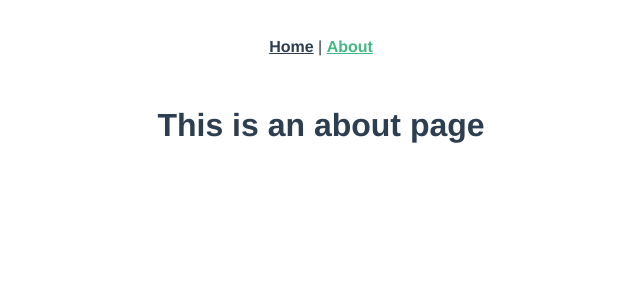
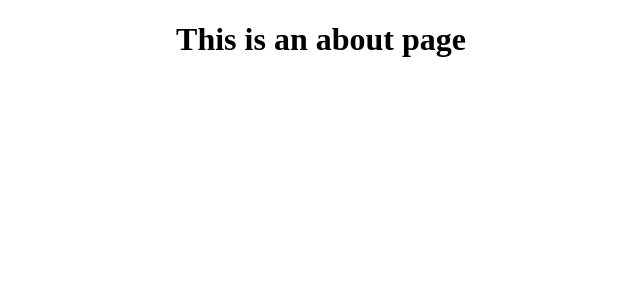
Before and after one commit to pedrohbh/estudo-mestrado-vue, a Vue app: page /about in a window 1280 px wide. Shown: the top 300 px of the page, without its empty margins (319-959 px from the left). Built offline with nearby package versions, Linux system fonts and the light colour scheme.

Commit message:
Fim do capítulo 15

```diff
--- a/src/App.vue
+++ b/src/App.vue
@@ -1,30 +1,10 @@
 <template>
-  <div id="nav">
-    <router-link to="/">Home</router-link> |
-    <router-link to="/about">About</router-link>
+  <div id="app">
+    <router-view></router-view>
   </div>
-  <router-view/>
 </template>
 
-<style>
-#app {
-  font-family: Avenir, Helvetica, Arial, sans-serif;
-  -webkit-font-smoothing: antialiased;
-  -moz-osx-font-smoothing: grayscale;
-  text-align: center;
-  color: #2c3e50;
-}
-
-#nav {
-  padding: 30px;
-}
-
-#nav a {
-  font-weight: bold;
-  color: #2c3e50;
-}
-
-#nav a.router-link-exact-active {
-  color: #42b983;
-}
+<script> export default { name: 'app'} </script>
+<style type="text/css">
+body, html, * { text-align: center }
 </style>
--- a/src/main.js
+++ b/src/main.js
@@ -3,4 +3,7 @@ import App from './App.vue'
 import store from './store'
 import router from './router'
 
-createApp(App).use(router).use(store).mount('#app')
+import LvInput from './componentes/LvInput.vue'
+
+createApp(App).use(router).use(store).component('lv-input', LvInput).
+mount('#app')
--- a/src/router/index.js
+++ b/src/router/index.js
@@ -1,5 +1,6 @@
 import { createRouter, createWebHistory } from 'vue-router'
 import Home from '../views/Home.vue'
+import LvRegistro from '../componentes/LvRegistro.vue'
 
 const routes = [
   {
@@ -14,6 +15,11 @@ const routes = [
     // this generates a separate chunk (about.[hash].js) for this route
     // which is lazy-loaded when the route is visited.
     component: () => import(/* webpackChunkName: "about" */ '../views/About.vue')
+  },
+  {
+    path: '/registrar',
+    name: 'LvRegistro',
+    component: LvRegistro
   }
 ]
 
```
